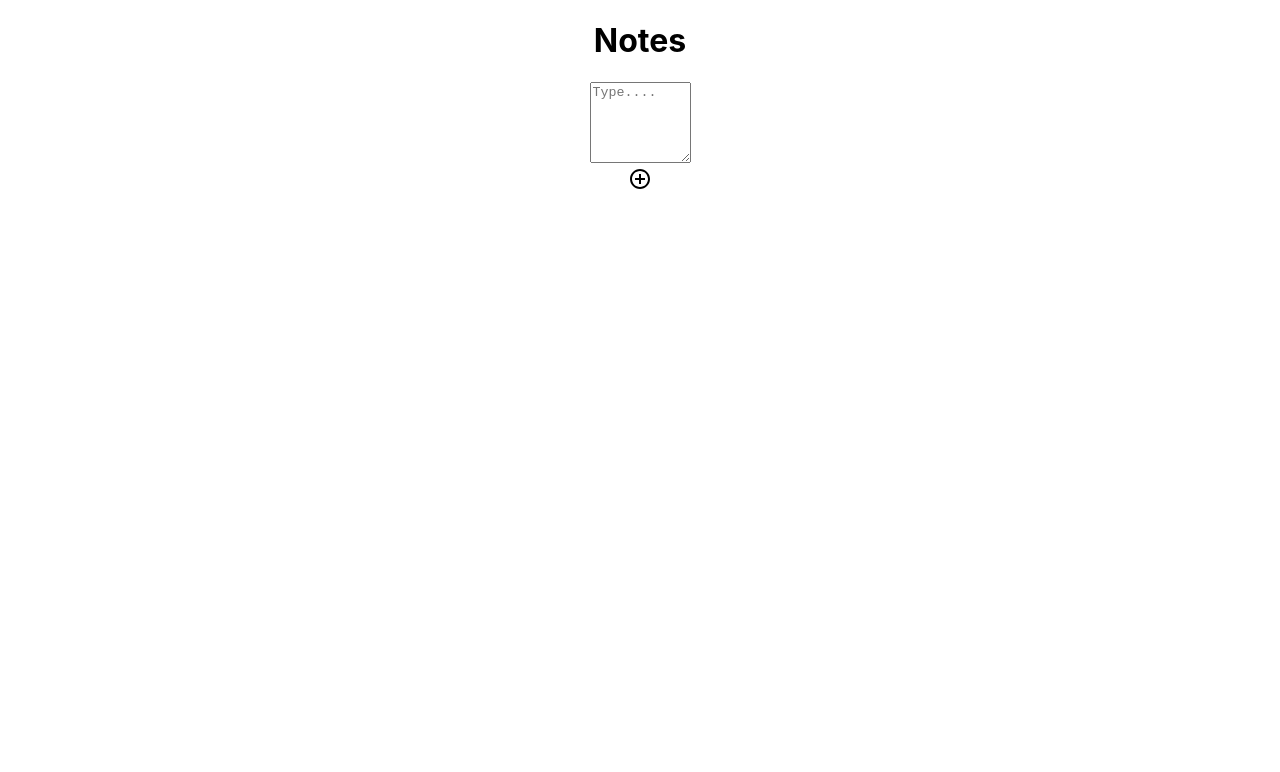
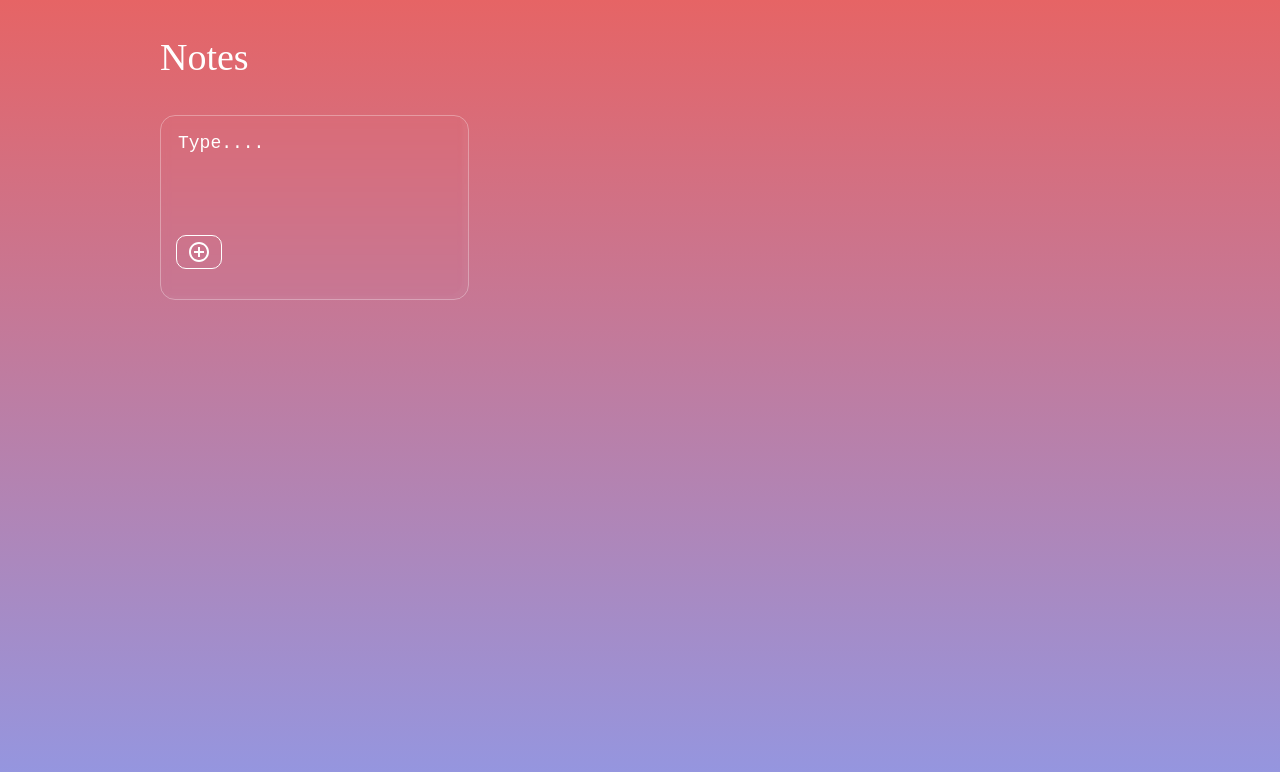
Before and after one commit to emma-craig/notes-app, a React (Create React App) app: page / in a window 1280 px wide. Shown: the top 772 px of the page. Built offline with nearby package versions, Linux system fonts and the light colour scheme.

Commit message:
add basic styling

```diff
--- a/src/App.css
+++ b/src/App.css
@@ -1,38 +1,40 @@
-.App {
-  text-align: center;
+body {
+  background: linear-gradient(#e66465, #9198e5);
+  font-family: "Montserrat";
 }
-
-.App-logo {
-  height: 40vmin;
-  pointer-events: none;
+.main {
+  max-width: 960px;
+  margin: 0px auto;
+  padding: 0px 15px;
+  min-height: 100vh;
 }
-
-@media (prefers-reduced-motion: no-preference) {
-  .App-logo {
-    animation: App-logo-spin infinite 20s linear;
+.header {
+  display: flex;
+  width: 100%;
+  justify-content: space-between;
+  align-items: center;
+  margin: 10px 0px;
+}
+.notes__title {
+  color: #fff;
+  font-size: 38px;
+  font-family: "Montserrat";
+  font-weight: 400;
+}
+.notes {
+  max-width: 1200px;
+  margin: 0 auto;
+  display: grid;
+  grid-gap: 1rem;
+  grid-template-columns: repeat(3, minmax(300px, 1fr));
+}
+@media screen and (max-width: 900px) {
+  .notes {
+    grid-template-columns: repeat(2, minmax(300px, 1fr));
   }
 }
-
-.App-header {
-  background-color: #282c34;
-  min-height: 100vh;
-  display: flex;
-  flex-direction: column;
-  align-items: center;
-  justify-content: center;
-  font-size: calc(10px + 2vmin);
-  color: white;
-}
-
-.App-link {
-  color: #61dafb;
-}
-
-@keyframes App-logo-spin {
-  from {
-    transform: rotate(0deg);
-  }
-  to {
-    transform: rotate(360deg);
+@media screen and (max-width: 500px) {
+  .notes {
+    grid-template-columns: repeat(1, minmax(300px, 1fr));
   }
 }
--- a/src/App.js
+++ b/src/App.js
@@ -1,12 +1,11 @@
 import React from "react"
-
-import './App.css';
+import './App.css'
 import Header from './Components/NoteComponents/Header';
 import Notes from "./Components/NoteComponents/Notes";
 
 const  App =() => {
   return (
-    <div className="App">
+    <div className="main">
 <Header />
 <Notes />
     </div>
--- a/src/Components/NoteComponents/CreateNote.js
+++ b/src/Components/NoteComponents/CreateNote.js
@@ -3,7 +3,7 @@ import AddCircleOutlineIcon from '@mui/icons-material/AddCircleOutline';
 const CreateNote = ({ textHandler, saveHandler, inputText }) => {
   return (
     <>
-      <div>
+      <div className="note" style={{ background: "rgba(255, 255, 255, 0)" }}>
         <textarea
           value={inputText}
           onChange={textHandler}
@@ -12,9 +12,12 @@ const CreateNote = ({ textHandler, saveHandler, inputText }) => {
           placeholder="Type...."
           maxLength="100"
         />
+             <div className="note__footer">
+             <AddCircleOutlineIcon className= 'note__save' onClick={saveHandler} />
+
+      </div>
       </div>
 
-      <AddCircleOutlineIcon onClick={saveHandler} />
     </>
   );
 };
--- a/src/Components/NoteComponents/Header.js
+++ b/src/Components/NoteComponents/Header.js
@@ -2,7 +2,7 @@ import React from "react"
 const Header = () => {
     return (
         <div className="header">
-            <h1 className="notes-title">
+            <h1 className="notes__title">
                 Notes
             </h1>
         </div>
--- a/src/Components/NoteComponents/Note.js
+++ /dev/null
@@ -1,13 +0,0 @@
-import React from "react"
-import NoteBody from "./NoteBody";
-import NoteFooter from "./NoteFooter";
-
-const Note = ({id,text, deleteHandler}) => {
-  return (
-    <>
-      <NoteBody text={text}/>
-      <NoteFooter id={id} deleteHandler={deleteHandler}/>
-    </>
-  );
-};
-export default Note
--- /dev/null
+++ b/src/Components/NoteComponents/Note/Note.css
@@ -0,0 +1,58 @@
+.note {
+    background: rgba(255, 255, 255, 0.1);
+    backdrop-filter: blur(5px);
+    box-shadow: inset -6px -4px 2px rgba(255, 255, 255, 0.03);
+    border-radius: 15px;
+    border: 1.5px solid rgba(255, 255, 255, 0.326);
+    color: #fff;
+    padding: 15px;
+    min-height: 140px;
+    display: flex;
+    flex-direction: column;
+    justify-content: space-between;
+    word-wrap: break-word;
+}
+.note__footer {
+    display: flex;
+    align-items: center;
+    justify-content: space-between;
+    margin-bottom: 15px;
+}
+.note textarea {
+    white-space: pre-wrap;
+    background: transparent;
+    border: none;
+    color: #fff;
+    resize: none;
+    font-size: 18px;
+}
+.note textarea:focus {
+    outline: none;
+}
+.note textarea::placeholder {
+    color: #fff;
+}
+.note__save {
+    background: transparent;
+    transition: 0.1s ease-in-out;
+    border: 1.5px solid #fff;
+    border-radius: 10px;
+    color: #fff;
+    padding: 4px 10px;
+    font-size: 13px;
+    cursor: pointer;
+}
+.note__save:hover {
+    background: #fff;
+    border: 1.5px solid #fff;
+    color: #4b1589;
+}
+.note__delete {
+    cursor: pointer;
+}
+.note__delete:hover {
+    transform: scale(1.1);
+}
+.char__progress {
+    background-color: #fff!important;
+}
--- /dev/null
+++ b/src/Components/NoteComponents/Note/Note.js
@@ -0,0 +1,13 @@
+import React from "react";
+import NoteBody from "../NoteBody/NoteBody";
+import NoteFooter from "../NoteFooter/NoteFooter";
+import './Note.css'
+const Note = ({ id, text, deleteHandler }) => {
+  return (
+    <div className="note">
+      <NoteBody text={text} />
+      <NoteFooter id={id} deleteHandler={deleteHandler} />
+    </div>
+  );
+};
+export default Note;
--- a/src/Components/NoteComponents/NoteBody.js
+++ b/src/Components/NoteComponents/NoteBody/NoteBody.js
@@ -1,8 +1,8 @@
 import React from "react"
-
+import './../Note/Note.css'
 const NoteBody = ({text}) => {
 return (
-    <div>
+    <div className="note__body">
 {text}
     </div>
 )
--- a/src/Components/NoteComponents/NoteFooter.js
+++ /dev/null
@@ -1,10 +0,0 @@
-import React from "react";
-import DeleteForeverIcon from '@mui/icons-material/DeleteForever';
-const NoteFooter = ({ id, deleteHandler }) => {
-  return (
-    <>
-      <DeleteForeverIcon onClick={() => deleteHandler(id)} aria-hidden="true" />
-    </>
-  );
-};
-export default NoteFooter;
--- /dev/null
+++ b/src/Components/NoteComponents/NoteFooter/NoteFooter.js
@@ -0,0 +1,13 @@
+import React from "react";
+import DeleteForeverIcon from '@mui/icons-material/DeleteForever';
+import './../Note/Note.css'
+
+
+const NoteFooter = ({ id, deleteHandler }) => {
+  return (
+    <div className="note__footer" style={{ justifyContent: "flex-end" }}>
+      <DeleteForeverIcon className='note__delete' onClick={() => deleteHandler(id)} aria-hidden="true" />
+    </div>
+  );
+};
+export default NoteFooter;
--- a/src/Components/NoteComponents/Notes.js
+++ b/src/Components/NoteComponents/Notes.js
@@ -1,6 +1,6 @@
 import { v4 as uuid } from "uuid";
 import React, { useState, useEffect } from "react";
-import Note from "./Note";
+import Note from "./Note/Note";
 import CreateNote from "./CreateNote";
 const Notes = () => {
   const [notes, setNotes] = useState([]);
@@ -34,7 +34,7 @@ const Notes = () => {
     }
   }, []);
   return (
-    <div>
+    <div className="notes">
       {notes.map((note) => {
         return (
           <Note
```
Also changed, not shown: src/index.css (line endings or trailing spaces).
